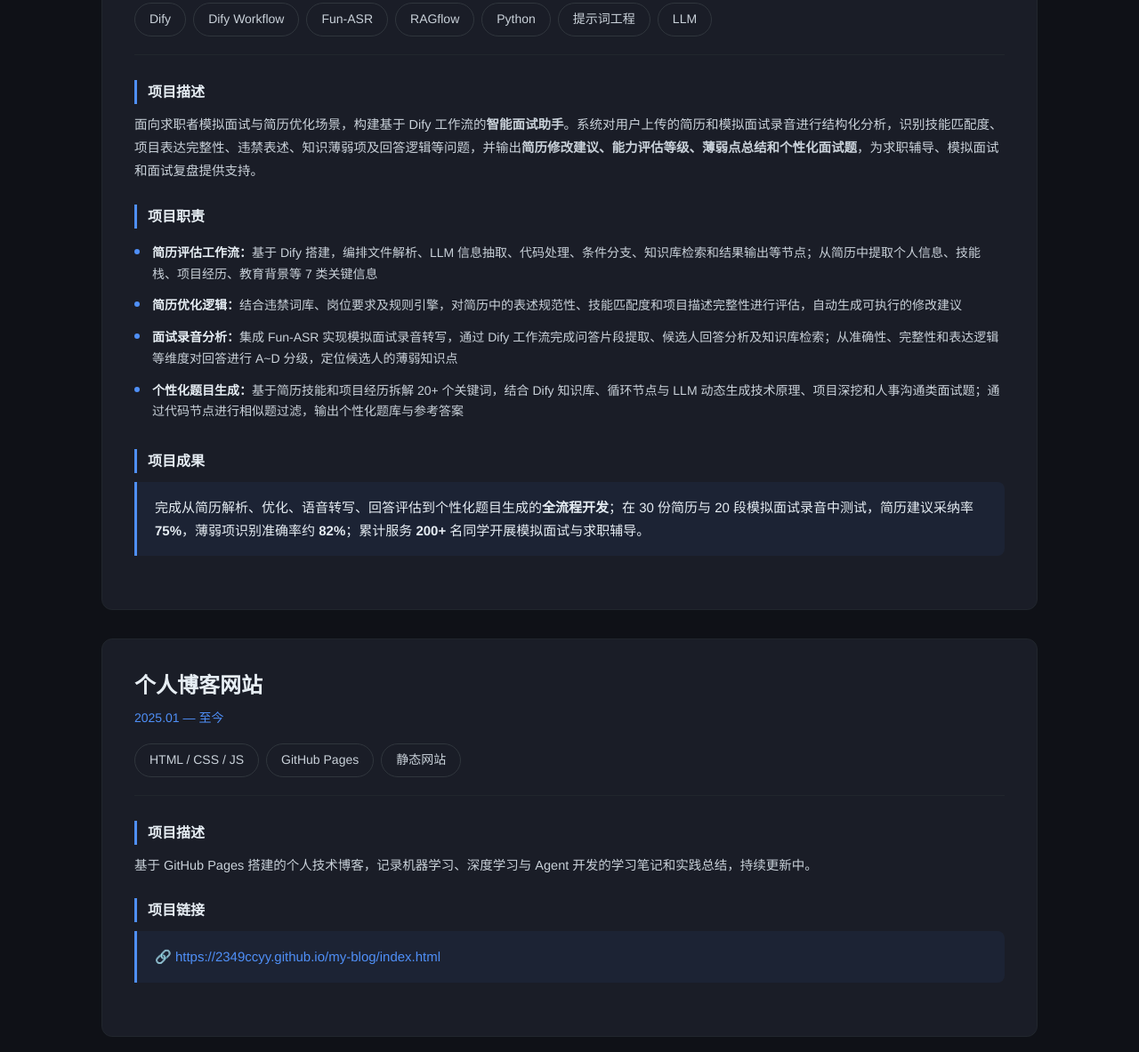
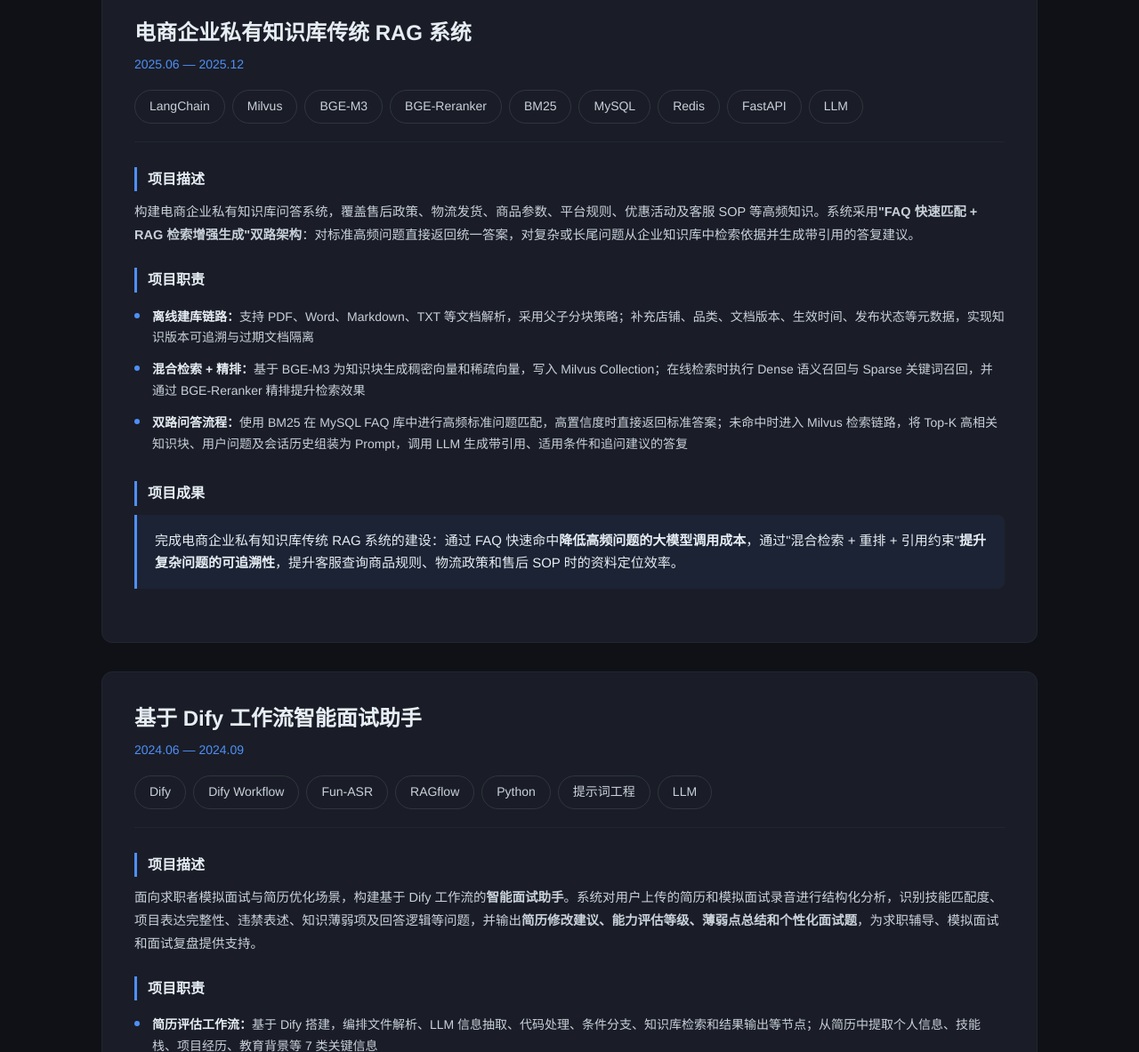
Before and after one commit to 2349ccyy/my-blog, a plain HTML site: page website/projects.html in a window 1280 px wide. Shown: the part 1247-2430 px from the top of the page at 89% size. Drawn offline with Linux system fonts and the light colour scheme.

Commit message:
同步简历项目更新：新增企业私有知识库RAG项目，更新技术栈/职位/自我评价

```diff
--- a/website/projects.html
+++ b/website/projects.html
@@ -44,16 +44,19 @@
         <span class="tag">LangChain</span>
         <span class="tag">Milvus</span>
         <span class="tag">BGE-M3</span>
+        <span class="tag">BGE-Reranker</span>
+        <span class="tag">MiniLM</span>
         <span class="tag">FastAPI</span>
         <span class="tag">PostgreSQL</span>
         <span class="tag">Redis</span>
-        <span class="tag">Docker</span>
+        <span class="tag">Pydantic</span>
+        <span class="tag">SSE</span>
         <span class="tag">LLM</span>
       </div>
       <div class="project-section">
         <h3>项目描述</h3>
         <p>
-          面向电商企业的商品运营与客服协作场景，构建基于 LangGraph 的<strong>多智能体运营中台</strong>，覆盖企业知识问答、商品上架审核、经营数据分析、售前转化和售后履约等业务能力。我主要参与<strong>企业知识 RAG Agent</strong> 与<strong>商品上架审核 Agent</strong> 的设计和开发。
+          面向电商企业的商品运营与客服协作场景，构建基于 LangGraph 的<strong>多智能体运营中台</strong>，覆盖企业知识问答、商品上架审核、经营数据分析、售前转化和售后履约等业务能力。我主要参与<strong>企业知识 RAG Agent</strong> 与<strong>商品上架审核 Agent</strong> 的设计和开发：前者基于原有的传统 RAG 升级为<strong>多Agent 智能体</strong>，为全员提供基于企业私有资料的可追溯问答能力，重点辅助客服生成经人工确认后可发送的答复草稿；后者对商品标题、属性、图片进行多维规则审核，输出风险分级、字段级改写建议和人工审批任务，降低人工上架返工与违规风险。
         </p>
       </div>
       <div class="project-section">
@@ -74,7 +77,46 @@
       </div>
     </div>
 
-    <!-- 项目2：基于 Dify 工作流智能面试助手 -->
+    <!-- 项目2：电商企业私有知识库传统RAG系统 -->
+    <div class="project-card fade-in">
+      <div class="project-header">
+        <h2>电商企业私有知识库传统 RAG 系统</h2>
+        <span class="project-time">2025.06 — 2025.12</span>
+      </div>
+      <div class="project-tech">
+        <span class="tag">LangChain</span>
+        <span class="tag">Milvus</span>
+        <span class="tag">BGE-M3</span>
+        <span class="tag">BGE-Reranker</span>
+        <span class="tag">BM25</span>
+        <span class="tag">MySQL</span>
+        <span class="tag">Redis</span>
+        <span class="tag">FastAPI</span>
+        <span class="tag">LLM</span>
+      </div>
+      <div class="project-section">
+        <h3>项目描述</h3>
+        <p>
+          构建电商企业私有知识库问答系统，覆盖售后政策、物流发货、商品参数、平台规则、优惠活动及客服 SOP 等高频知识。系统采用<strong>"FAQ 快速匹配 + RAG 检索增强生成"双路架构</strong>：对标准高频问题直接返回统一答案，对复杂或长尾问题从企业知识库中检索依据并生成带引用的答复建议。
+        </p>
+      </div>
+      <div class="project-section">
+        <h3>项目职责</h3>
+        <ul class="project-list">
+          <li><strong>离线建库链路：</strong>支持 PDF、Word、Markdown、TXT 等文档解析，采用父子分块策略；补充店铺、品类、文档版本、生效时间、发布状态等元数据，实现知识版本可追溯与过期文档隔离</li>
+          <li><strong>混合检索 + 精排：</strong>基于 BGE-M3 为知识块生成稠密向量和稀疏向量，写入 Milvus Collection；在线检索时执行 Dense 语义召回与 Sparse 关键词召回，并通过 BGE-Reranker 精排提升检索效果</li>
+          <li><strong>双路问答流程：</strong>使用 BM25 在 MySQL FAQ 库中进行高频标准问题匹配，高置信度时直接返回标准答案；未命中时进入 Milvus 检索链路，将 Top-K 高相关知识块、用户问题及会话历史组装为 Prompt，调用 LLM 生成带引用、适用条件和追问建议的答复</li>
+        </ul>
+      </div>
+      <div class="project-section">
+        <h3>项目成果</h3>
+        <div class="highlight-box">
+          <p>完成电商企业私有知识库传统 RAG 系统的建设：通过 FAQ 快速命中<strong>降低高频问题的大模型调用成本</strong>，通过"混合检索 + 重排 + 引用约束"<strong>提升复杂问题的可追溯性</strong>，提升客服查询商品规则、物流政策和售后 SOP 时的资料定位效率。</p>
+        </div>
+      </div>
+    </div>
+
+    <!-- 项目3：基于 Dify 工作流智能面试助手 -->
     <div class="project-card fade-in">
       <div class="project-header">
         <h2>基于 Dify 工作流智能面试助手</h2>
@@ -107,32 +149,7 @@
       <div class="project-section">
         <h3>项目成果</h3>
         <div class="highlight-box">
-          <p>完成从简历解析、优化、语音转写、回答评估到个性化题目生成的<strong>全流程开发</strong>；在 30 份简历与 20 段模拟面试录音中测试，简历建议采纳率 <strong>75%</strong>，薄弱项识别准确率约 <strong>82%</strong>；累计服务 <strong>200+</strong> 名同学开展模拟面试与求职辅导。</p>
-        </div>
-      </div>
-    </div>
-
-    <!-- 项目3：个人博客 -->
-    <div class="project-card fade-in">
-      <div class="project-header">
-        <h2>个人博客网站</h2>
-        <span class="project-time">2025.01 — 至今</span>
-      </div>
-      <div class="project-tech">
-        <span class="tag">HTML / CSS / JS</span>
-        <span class="tag">GitHub Pages</span>
-        <span class="tag">静态网站</span>
-      </div>
-      <div class="project-section">
-        <h3>项目描述</h3>
-        <p>
-          基于 GitHub Pages 搭建的个人技术博客，记录机器学习、深度学习与 Agent 开发的学习笔记和实践总结，持续更新中。
-        </p>
-      </div>
-      <div class="project-section">
-        <h3>项目链接</h3>
-        <div class="highlight-box">
-          <p>🔗 <a href="https://2349ccyy.github.io/my-blog/index.html" target="_blank" style="color: var(--accent);">https://2349ccyy.github.io/my-blog/index.html</a></p>
+          <p>完成从简历解析、简历优化、语音转写、面试回答评估、知识库检索到个性化题目生成的<strong>全流程开发</strong>；在 30 份简历与 20 段模拟面试录音中进行测试，简历建议采纳率达 <strong>75%</strong>，薄弱项识别准确率约 <strong>82%</strong>。</p>
         </div>
       </div>
     </div>
```
Also changed, not shown: website/about.html (+8 -2 lines), website/skills.html (+9 -2 lines).
